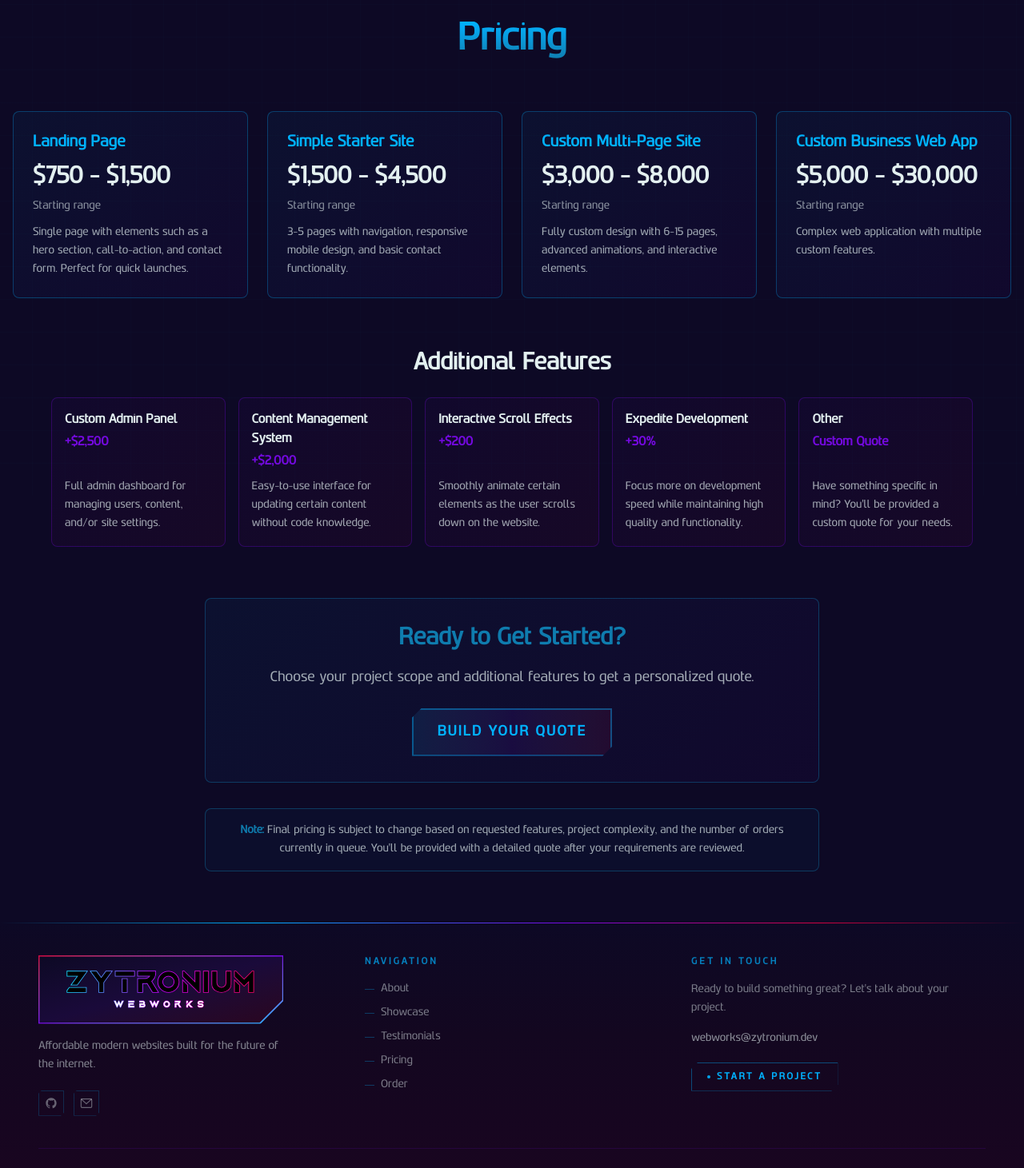
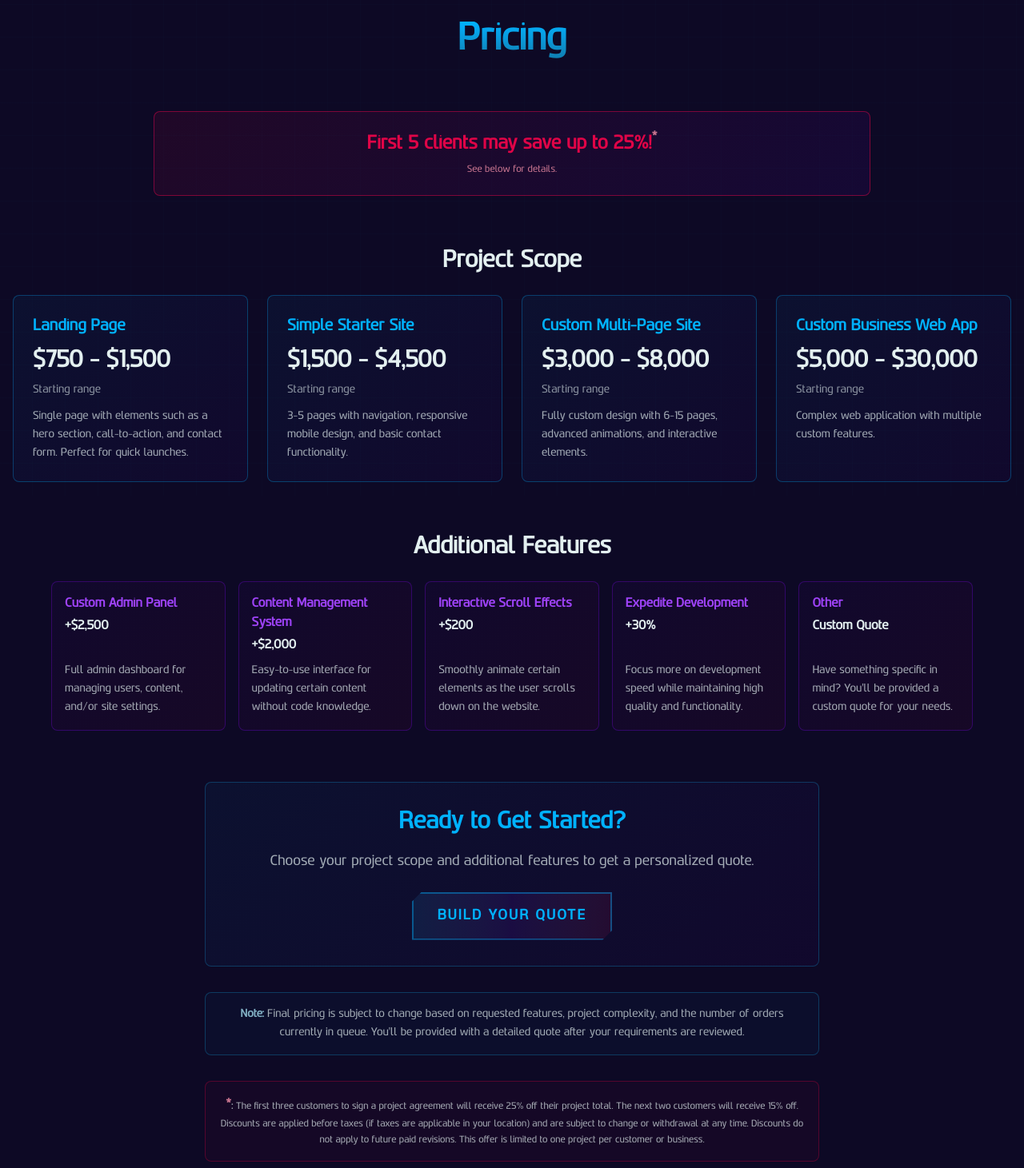
Before and after one commit to Zytronium/zytronium_webworks, a Next.js app: page /pricing in a window 1280 px wide. Shown: the part 180-1641 px from the top of the page at 80% size. Built offline with nearby package versions, Linux system fonts and the light colour scheme.

Commit message:
Add more color variations to globals.css, add first customer deal to pricing page, tweak colors

```diff
--- a/src/app/globals.css
+++ b/src/app/globals.css
@@ -18,14 +18,21 @@
   --background: #0d0925; /* dark purple */
   --foreground: #e3f0f0; /* white with hint of cyan */
   --primary:    #00b2ff; /* light blue */
-  --secondary: #7509e1; /* violet-purple */
-  --tertiary:   #d00341; /* electric pink */
+  --secondary: #7f09f6; /* violet-purple */
+  --tertiary:   #e00447; /* electric pink */
   --accent:     #0f7cae; /* darker shade of primary */
 
+  --primary-darker:    #008fcc; /* light blue */
+  --secondary-darker:  #6308bf; /* violet-purple */
+  --tertiary-darker:   #b30237; /* electric pink */
 
-  --primary-darker:   #008fcc; /* light blue */
-  --secondary-darker: #49068c; /* violet-purple */
-  --tertiary-darker:  #D10240CC; /* electric pink */
+  --primary-lighter: #51caff; /* light blue */
+  --secondary-lighter: #9f43fa; /* violet-purple */
+  --tertiary-lighter: #f64e81; /* electric pink */
+
+  --primary-muted: #83b2c6; /* light blue */
+  --secondary-muted: #9f73c9; /* violet-purple */
+  --tertiary-muted: #ca7690; /* electric pink */
 }
 
 @theme inline {
@@ -35,10 +42,19 @@
   --color-secondary:  var(--secondary);
   --color-tertiary:   var(--tertiary);
   --color-accent:     var(--accent);
-  --color-logo-bg-start: #290f59;
-  --color-logo-bg-end: #410a29;
+  --color-primary-darker:    var(--primary-darker);
+  --color-secondary-darker:  var(--secondary-darker);
+  --color-tertiary-darker:   var(--tertiary-darker);
+  --color-primary-lighter:   var(--primary-lighter);
+  --color-secondary-lighter: var(--secondary-lighter);
+  --color-tertiary-lighter:  var(--tertiary-lighter);
+  --color-primary-muted:     var(--primary-muted);
+  --color-secondary-muted:   var(--secondary-muted);
+  --color-tertiary-muted:    var(--tertiary-muted);
+  --color-logo-bg-start:        #290f59;
+  --color-logo-bg-end:          #410a29;
   --color-logo-bg-start-border: #1c0840;
-  --color-logo-bg-end-border: #2e051c;
+  --color-logo-bg-end-border:   #2e051c;
 }
 
 body {
--- a/src/app/order/page.tsx
+++ b/src/app/order/page.tsx
@@ -125,12 +125,12 @@ export default function PricingPage() {
                         {/* Features Selection */}
                         <div className="p-6 border border-secondary/30 rounded-lg"
                              style={{background: "rgba(97,7,187,0.03)"}}>
-                            <h3 className="text-2xl font-bold mb-4 text-secondary">Additional Features</h3>
+                            <h3 className="text-2xl font-bold mb-4 text-secondary-lighter">Additional Features</h3>
                             <div className="space-y-4">
                                 {Object.keys(additionalFeatures).map((feature) => (
                                     <label key={feature}
                                            className="flex items-start gap-4 cursor-pointer group p-3 rounded-lg hover:bg-secondary/5 transition-colors">
-                                        <div className="relative flex-shrink-0 mt-1">
+                                        <div className="relative shrink-0 mt-1">
                                             <input
                                                 type="checkbox"
                                                 checked={selectedFeatures.includes(feature)}
@@ -158,7 +158,7 @@ export default function PricingPage() {
                                                     className="block text-foreground group-hover:text-secondary transition-colors font-semibold">
                                                     {feature}
                                                 </span>
-                                                <span className="text-secondary font-bold text-sm">
+                                                <span className="text-secondary-lighter font-bold text-sm">
                                                     {additionalFeatures[feature as keyof typeof additionalFeatures] === 0
                                                         ? "Custom Quote"
                                                         : additionalFeatures[feature as keyof typeof additionalFeatures] < 0
--- a/src/app/pricing/page.tsx
+++ b/src/app/pricing/page.tsx
@@ -11,7 +11,23 @@ export default function PricingPage() {
                     </h1>
                 </div>
 
-                {/* Pricing Cards */}
+                {/* Promotional Banner */}
+                <div className="mb-16">
+                    <div className="max-w-4xl mx-auto p-6 border border-tertiary/50 rounded-lg text-center"
+                         style={{background: "linear-gradient(135deg, rgba(208,3,65,0.1), rgba(97,7,187,0.1))"}}>
+                        <p className="text-2xl font-bold text-tertiary">
+                            First 5 clients may save up to 25%!<sup className="text-tertiary-muted">*</sup>
+                        </p>
+                        <p className="text-tertiary-muted text-xs mt-2">
+                            <a href="#discount-details" className="hover:underline cursor-pointer">
+                                See below for details.
+                            </a>
+                        </p>
+                    </div>
+                </div>
+
+                {/* Scope Pricing Cards */}
+                <h2 className="text-3xl font-bold mb-6 text-center">Project Scope</h2>
                 <div className="grid grid-cols-1 md:grid-cols-2 lg:grid-cols-4 gap-6 mb-16">
                     {Object.entries(pricingMap).map(([scope, [min, max]]) => (
                         <div
@@ -46,8 +62,8 @@ export default function PricingPage() {
                                     background: "linear-gradient(135deg, rgba(97,7,187,0.05), rgba(208,3,65,0.05))"
                                 }}
                             >
-                                <h4 className="font-semibold mb-1 text-foreground">{feature}</h4>
-                                <p className="text-secondary font-bold mb-2">
+                                <h4 className="font-semibold mb-1 text-secondary-lighter">{feature}</h4>
+                                <p className="text-foreground font-bold mb-2">
                                     {price === 0 ? "Custom Quote" : price < 0 ? `+${Math.abs(price)}%` : `+$${price.toLocaleString()}`}
                                 </p>
                                 <p className="text-foreground/70 text-sm leading-relaxed mt-auto">
@@ -62,7 +78,7 @@ export default function PricingPage() {
                 <div className="max-w-3xl mx-auto text-center">
                     <div className="p-8 border border-accent/40 rounded-lg mb-8"
                          style={{background: "linear-gradient(135deg, rgba(0,178,255,0.05), rgba(97,7,187,0.05))"}}>
-                        <h2 className="text-3xl font-bold mb-4 text-accent">Ready to Get Started?</h2>
+                        <h2 className="text-3xl font-bold mb-4 text-primary">Ready to Get Started?</h2>
                         <p className="text-foreground/70 text-lg mb-6 leading-relaxed">
                             Choose your project scope and additional features to get a personalized quote.
                         </p>
@@ -82,12 +98,22 @@ export default function PricingPage() {
                             <span className="relative z-10">Build Your Quote</span>
                         </a>
                     </div>
-                    <div className="p-4 border border-accent/40 rounded-lg bg-accent/5">
+                    <div className="p-4 border border-accent/40 rounded-lg bg-accent/5 mb-8">
                         <p className="text-foreground/70 text-sm leading-relaxed">
-                            <strong className="text-accent">Note:</strong>{" "}Final pricing is subject to change based
-                            on requested features,
-                            project complexity, and the number of orders currently in queue.
-                            You&apos;ll be provided with a detailed quote after your requirements are reviewed.
+                            <strong className="text-primary-muted">Note:</strong>{" "}
+                            Final pricing is subject to change based on requested features, project
+                            complexity, and the number of orders currently in queue. You&apos;ll be
+                            provided with a detailed quote after your requirements are reviewed.
+                        </p>
+                    </div>
+                    <div id="discount-details" className="p-4 border border-tertiary-darker/40 rounded-lg bg-tertiary-darker/5">
+                        <p className="text-foreground/70 text-xs leading-relaxed">
+                            <strong><span className="text-tertiary-muted text-lg">*</span>:</strong>{" "}
+                            The first three customers to sign a project agreement will receive 25% off
+                            their project total. The next two customers will receive 15% off. Discounts
+                            are applied before taxes (if taxes are applicable in your location) and are
+                            subject to change or withdrawal at any time. Discounts do not apply to future
+                            paid revisions. This offer is limited to one project per customer or business.
                         </p>
                     </div>
                 </div>
--- a/src/lib/pricing.ts
+++ b/src/lib/pricing.ts
@@ -4,7 +4,7 @@ export const pricingMap = {
     "Custom Multi-Page Site": [3000, 8000],
     "Custom Business Web App": [5000, 30000]
 }
-export const additionalFeatures = {
+export const additionalFeatures = { /* 0 = custom quote; < 0 = +n% (on top of total, not a discount) */
     "Custom Admin Panel": 2500,
     "Content Management System": 2000,
     "Interactive Scroll Effects": 200,
@@ -24,3 +24,5 @@ export const featureDescriptions: Record<string, string> = {
     "Expedite Development": "Focus more on development speed while maintaining high quality and functionality.",
     "Other": "Have something specific in mind? You'll be provided a custom quote for your needs."
 }
+
+/* First 3 customers get 25% off and next 2 get 15% off! */
```
